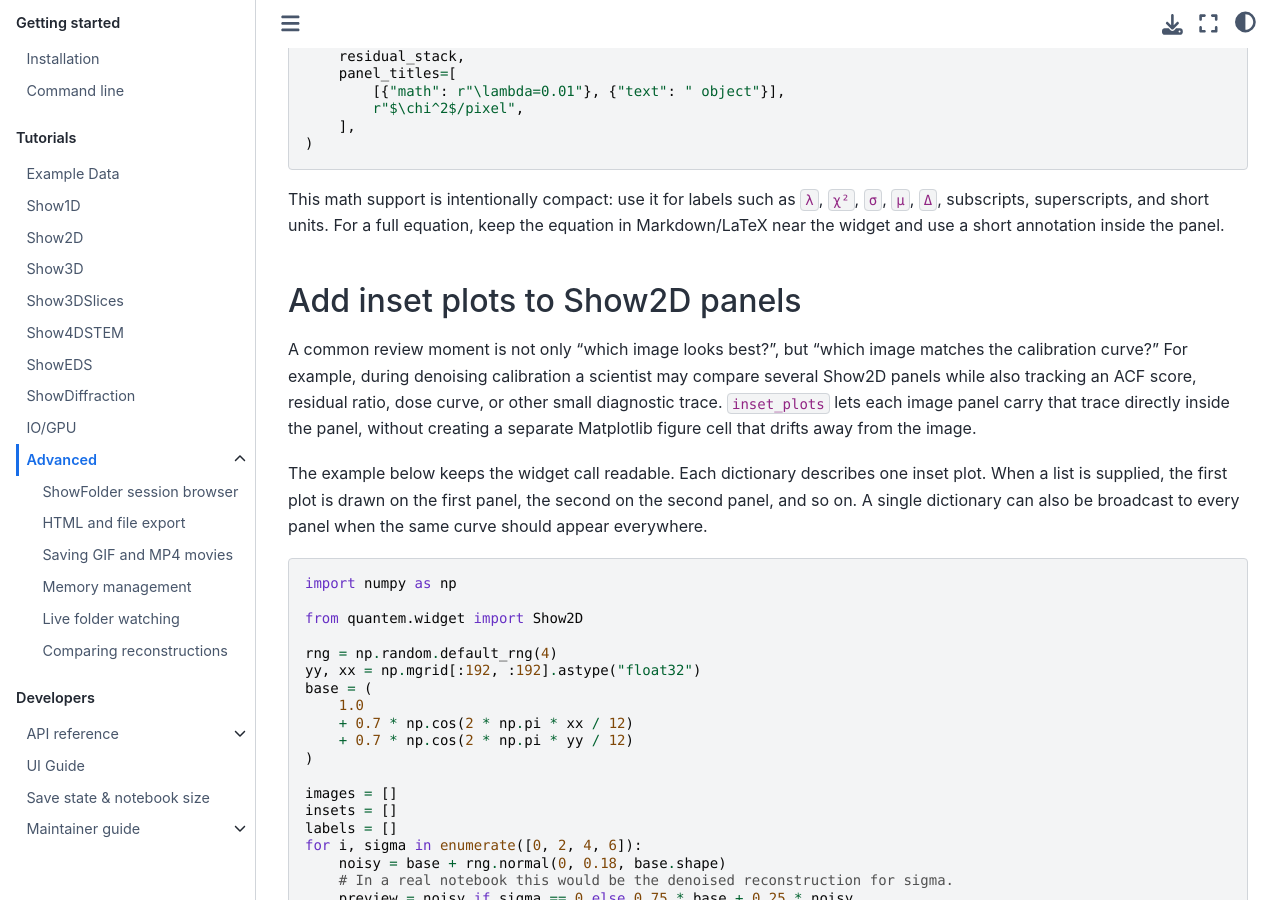
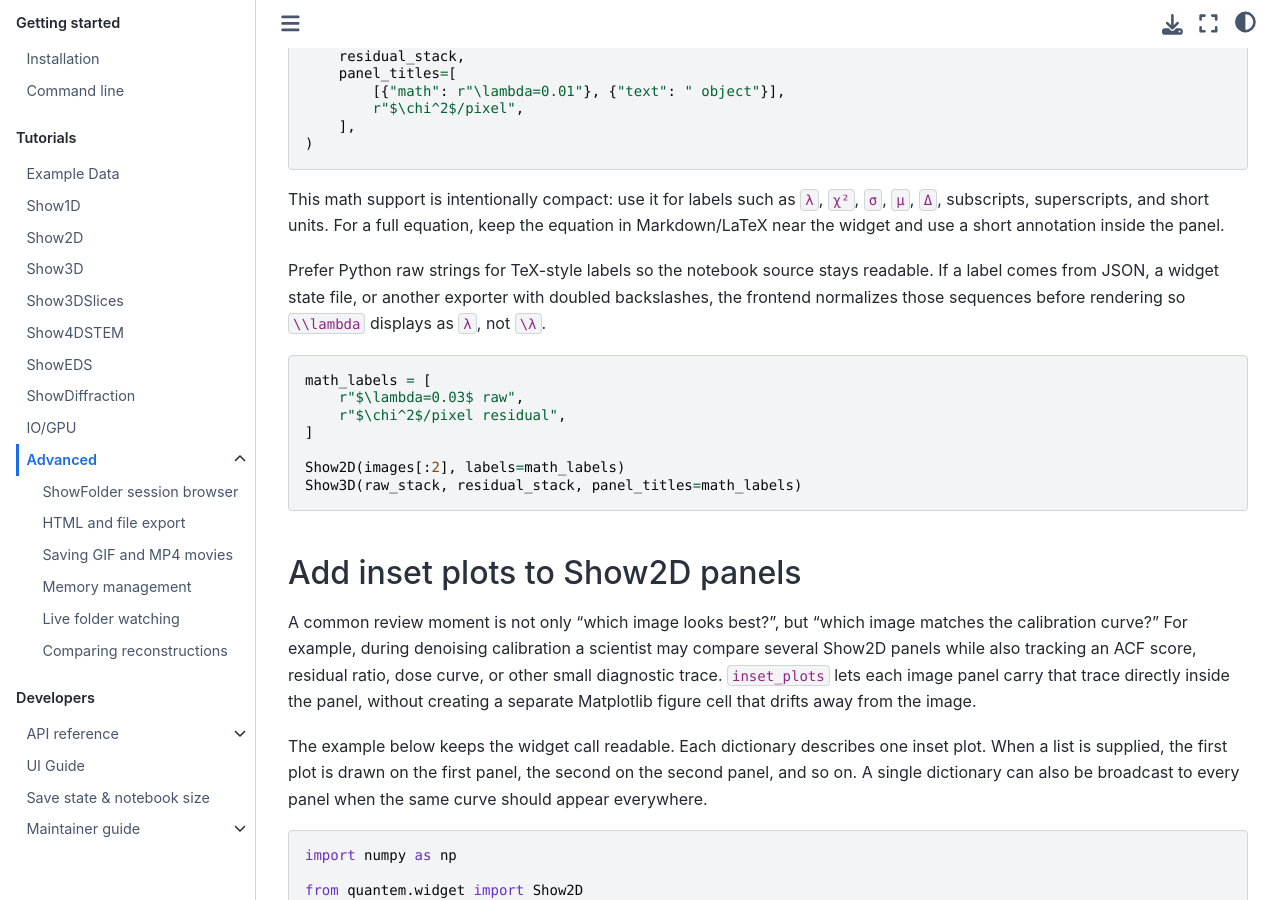
Before and after one commit to bobleesj/quantem.widget, a Jupyter Book: the page built from docs/tutorials/advanced.md, in a window 1280 px wide and 900 px high, scrolled down 4163 px. Built offline with Jupyter Book 1.0.4 settings and Sphinx 7.4.7 and the Sphinx Book theme 1.1.4, drawn with Linux system fonts in a browser that asks for light colours.

Commit message:
docs: clarify advanced math labels

````diff
--- a/docs/tutorials/advanced.md
+++ b/docs/tutorials/advanced.md
@@ -226,6 +226,21 @@ This math support is intentionally compact: use it for labels such as
 full equation, keep the equation in Markdown/LaTeX near the widget and use a
 short annotation inside the panel.
 
+Prefer Python raw strings for TeX-style labels so the notebook source stays
+readable. If a label comes from JSON, a widget state file, or another exporter
+with doubled backslashes, the frontend normalizes those sequences before
+rendering so `\\lambda` displays as `λ`, not `\λ`.
+
+```python
+math_labels = [
+    r"$\lambda=0.03$ raw",
+    r"$\chi^2$/pixel residual",
+]
+
+Show2D(images[:2], labels=math_labels)
+Show3D(raw_stack, residual_stack, panel_titles=math_labels)
+```
+
 ## Add inset plots to Show2D panels
 
 A common review moment is not only "which image looks best?", but "which image
````
